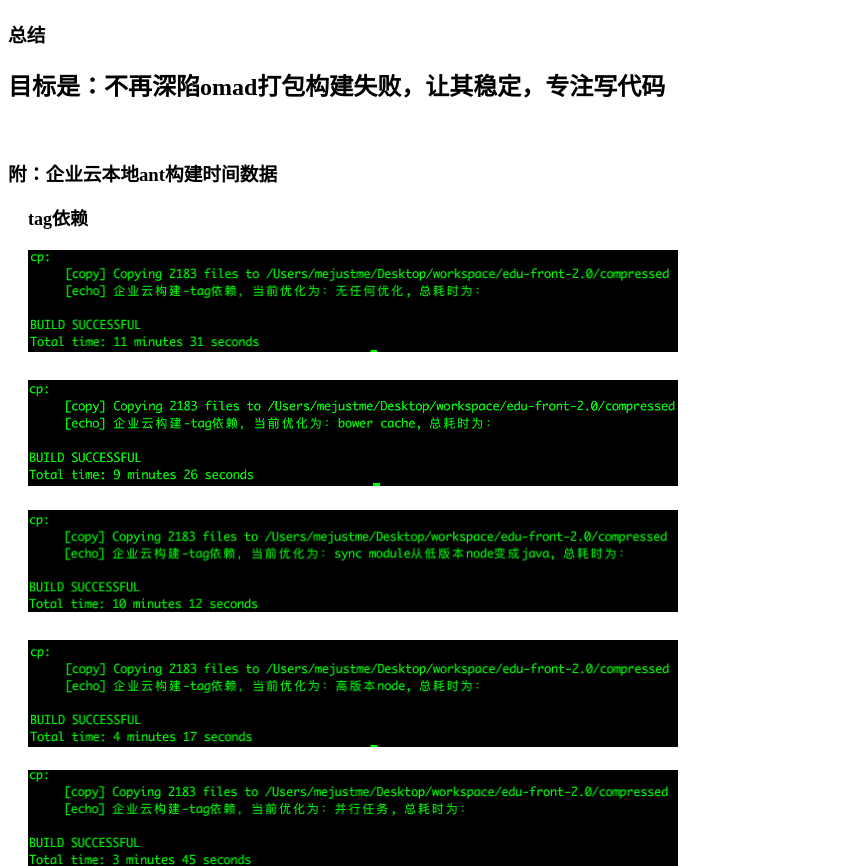
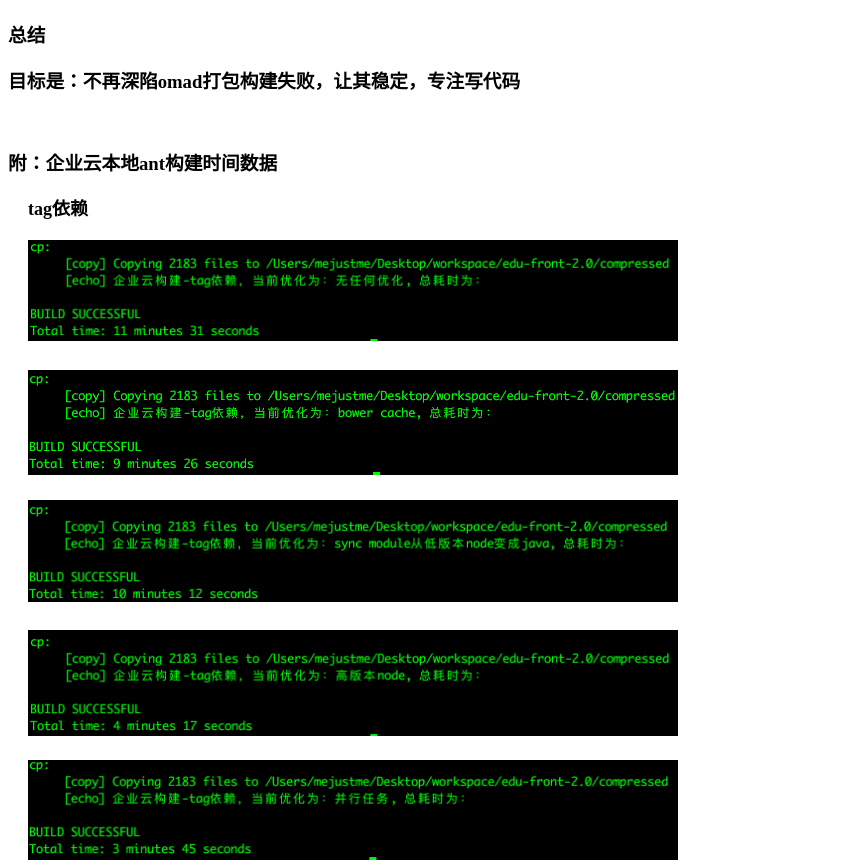
Before and after one commit to mejustme/omad-optimize-summary, a website: page index.html in a window 1280 px wide. Shown: the part 1564-2430 px from the top of the page, without its empty margins (0-841 px from the left). Drawn offline with Linux system fonts and the light colour scheme.

Commit message:
@dev udpate

```diff
--- a/index.html
+++ b/index.html
@@ -89,7 +89,7 @@
 <img src="./images/omad-showlog.png" alt="" style="width: 780px">
 
 <h3>总结</h3>
-<h2>目标是：不再深陷omad打包构建失败，让其稳定，专注写代码</h2>
+<h3>目标是：不再深陷omad打包构建失败，让其稳定，专注写代码</h3>
 
 <div id="j-images1"></div>
 <div id="j-images2"></div>
```
